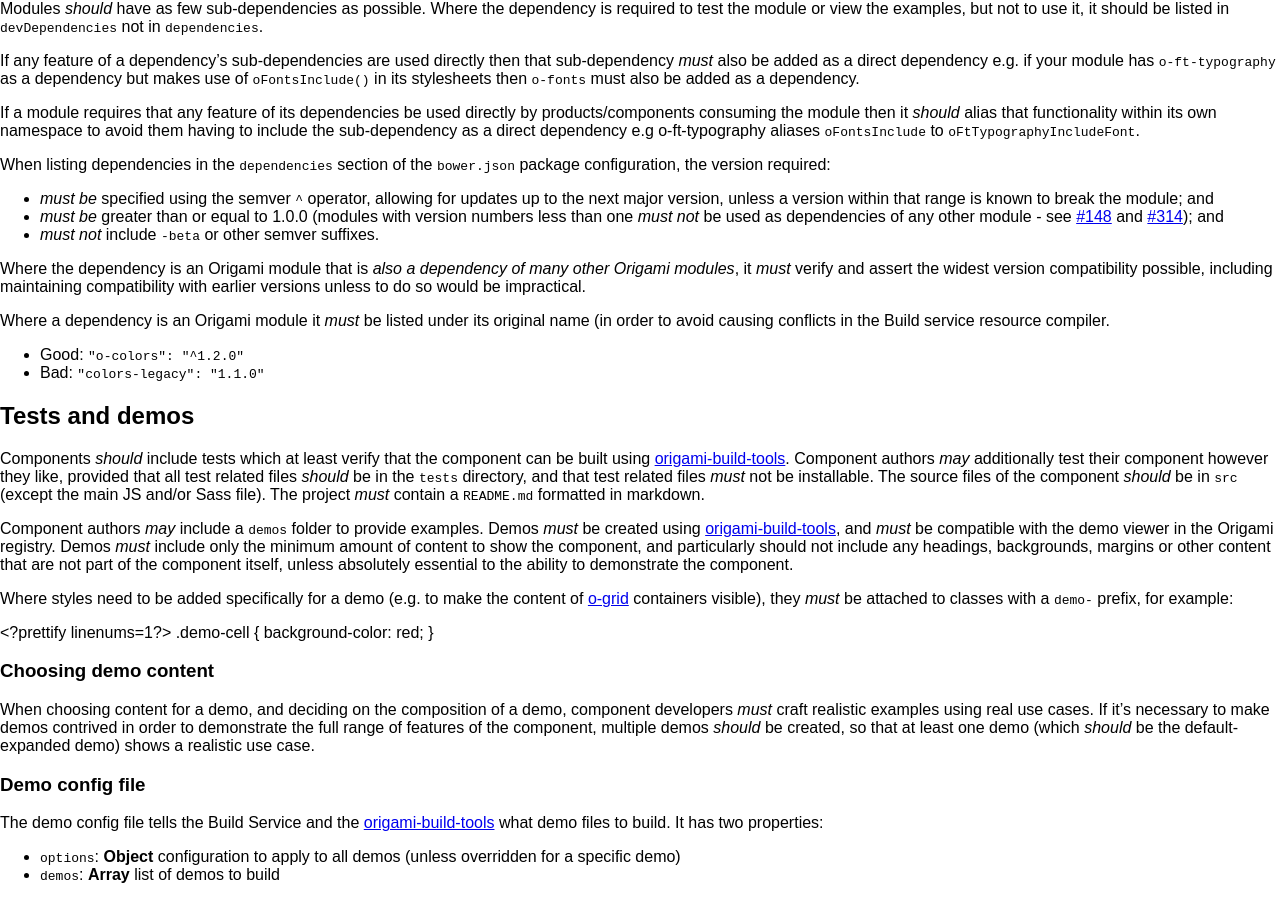
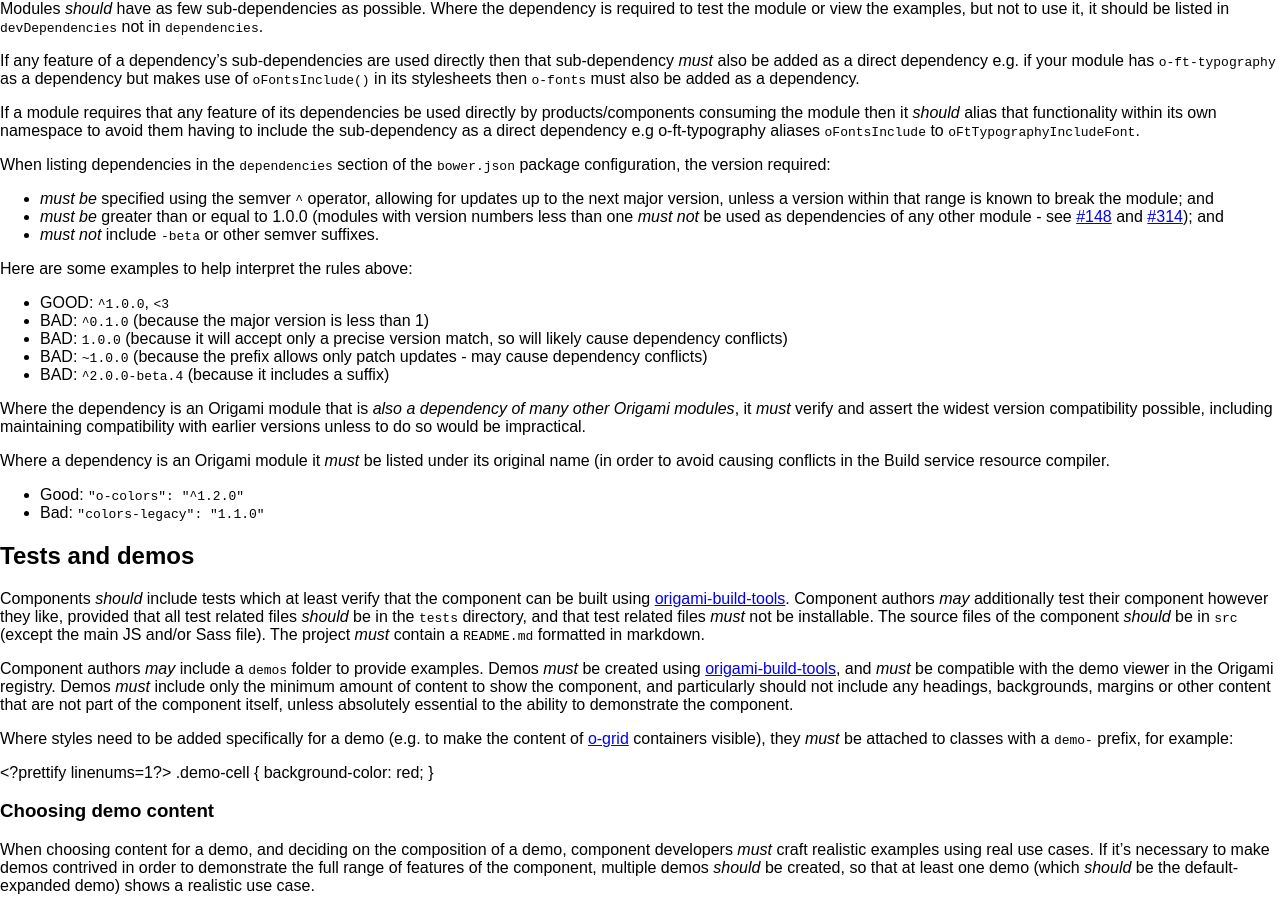
Before and after one commit to Financial-Times/ft-origami, a Jekyll site: the page built from docs/component-spec/modules.md, in a window 1280 px wide and 900 px high, scrolled down 3653 px. Built offline with Jekyll 4.4.1, drawn with Linux system fonts in a browser that asks for light colours; comment, search, counter and statistics services are not loaded; a style sheet for code colours, icons or effects is not loaded.

Commit message:
Provide some examples

```diff
--- a/docs/component-spec/modules.md
+++ b/docs/component-spec/modules.md
@@ -201,6 +201,14 @@ When listing dependencies in the `dependencies` section of the `bower.json` pack
 * *must be* greater than or equal to 1.0.0 (modules with version numbers less than one *must not* be used as dependencies of any other module - see [#148](https://github.com/Financial-Times/ft-origami/issues/148) and [#314](https://github.com/Financial-Times/ft-origami/issues/314)); and
 * *must not* include `-beta` or other semver suffixes.
 
+Here are some examples to help interpret the rules above:
+
+* GOOD: `^1.0.0`, `<3`
+* BAD: `^0.1.0` (because the major version is less than 1)
+* BAD: `1.0.0` (because it will accept only a precise version match, so will likely cause dependency conflicts)
+* BAD: `~1.0.0` (because the prefix allows only patch updates - may cause dependency conflicts)
+* BAD: `^2.0.0-beta.4` (because it includes a suffix)
+
 Where the dependency is an Origami module that is *also a dependency of many other Origami modules*, it *must* verify and assert the widest version compatibility possible, including maintaining compatibility with earlier versions unless to do so would be impractical.
 
 Where a dependency is an Origami module it *must* be listed under its original name (in order to avoid causing conflicts in the Build service resource compiler.
```
